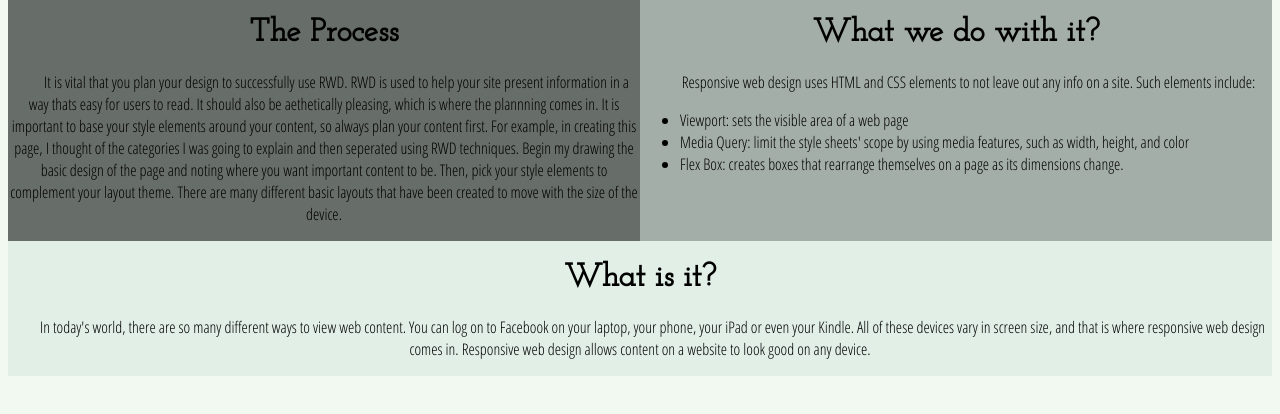
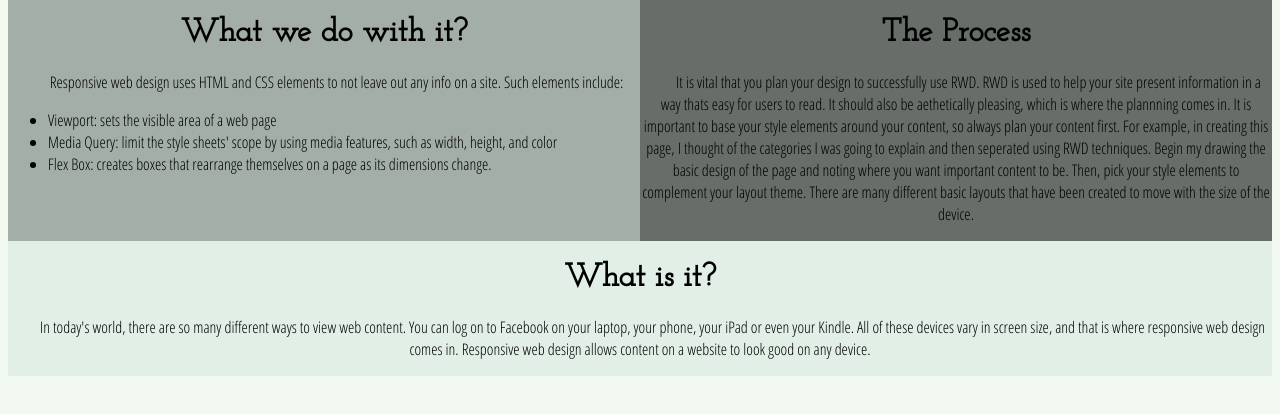
Before and after one commit to katecier/340-work, a plain HTML site: page week-10-hw/index.html in a window 1280 px wide. Shown: the part 92-506 px from the top of the page. Drawn offline with Linux system fonts and the light colour scheme.

Commit message:
no message

```diff
--- a/week-10-hw/style.css
+++ b/week-10-hw/style.css
@@ -76,16 +76,16 @@ background-color: #E1EFE6
 
   .c3 {
     width: 50%;
-    order: 1;
+    order: 3;
 }
 
   .c1 {
     width: 100%;
-order: 2;
+order: 1;
 
   }
   .c2 {
     width: 50%;
-order: 3;
+order: 2;
 
   }
```
